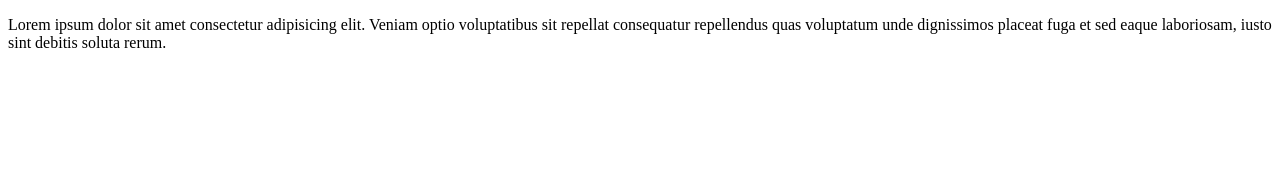
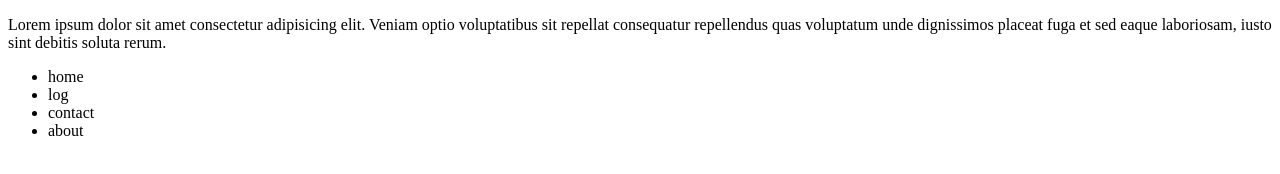
Before and after one commit to mitesh5010/learn-git, a plain HTML site: page index.html in a window 1280 px wide. Drawn offline with Linux system fonts and the light colour scheme.

Commit message:
add list option

```diff
--- a/index.html
+++ b/index.html
@@ -7,5 +7,11 @@
 </head>
 <body>
   <p>Lorem ipsum dolor sit amet consectetur adipisicing elit. Veniam optio voluptatibus sit repellat consequatur repellendus quas voluptatum unde dignissimos placeat fuga et sed eaque laboriosam, iusto sint debitis soluta rerum.</p>
+  <ul>
+    <li>home</li>
+    <li>log</li>
+    <li>contact</li>
+    <li>about</li>
+  </ul>
 </body>
 </html>
```
